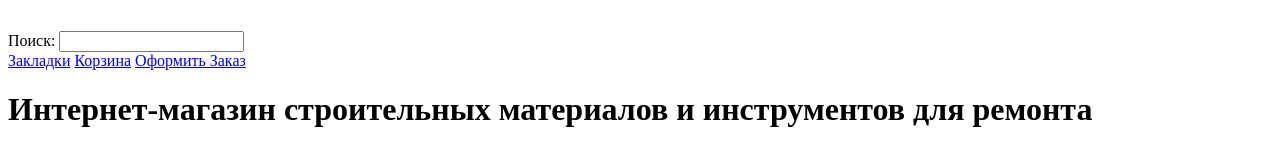
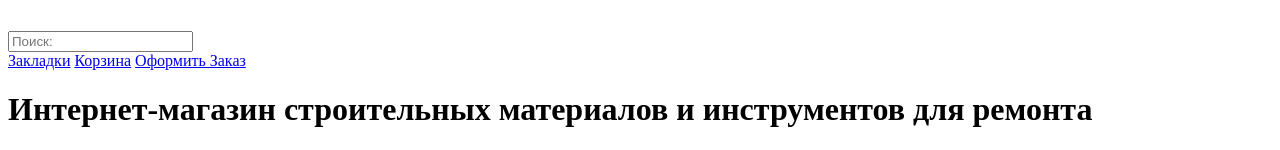
Before and after one commit to vadimbvn/838823-technomart-25, a plain HTML site: page catalog.html in a window 1280 px wide. Shown: the top 150 px of the page. Drawn offline with Linux system fonts and the light colour scheme.

Commit message:
Внёс изменеия2:Доступность и формы

```diff
--- a/catalog.html
+++ b/catalog.html
@@ -11,8 +11,7 @@
           <img src="img/logo-technomart.svg" width="109" height="19" alt="Логотип Техномарт">
         </a>
         <form class="form-search" action="https://echo.htmlacademy.ru" method="post">
-          <label for="search">Поиск:</label>
-          <input type="search" name="search" id="search">
+          <input type="search" name="search" id="search" placeholder="Поиск:">
         </form>
         <a class="main-header-marker" href="#">Закладки</a>
         <a class="main-header-cart" href="#">Корзина</a>
```
Also changed, not shown: index.html (+1 -2 lines).
